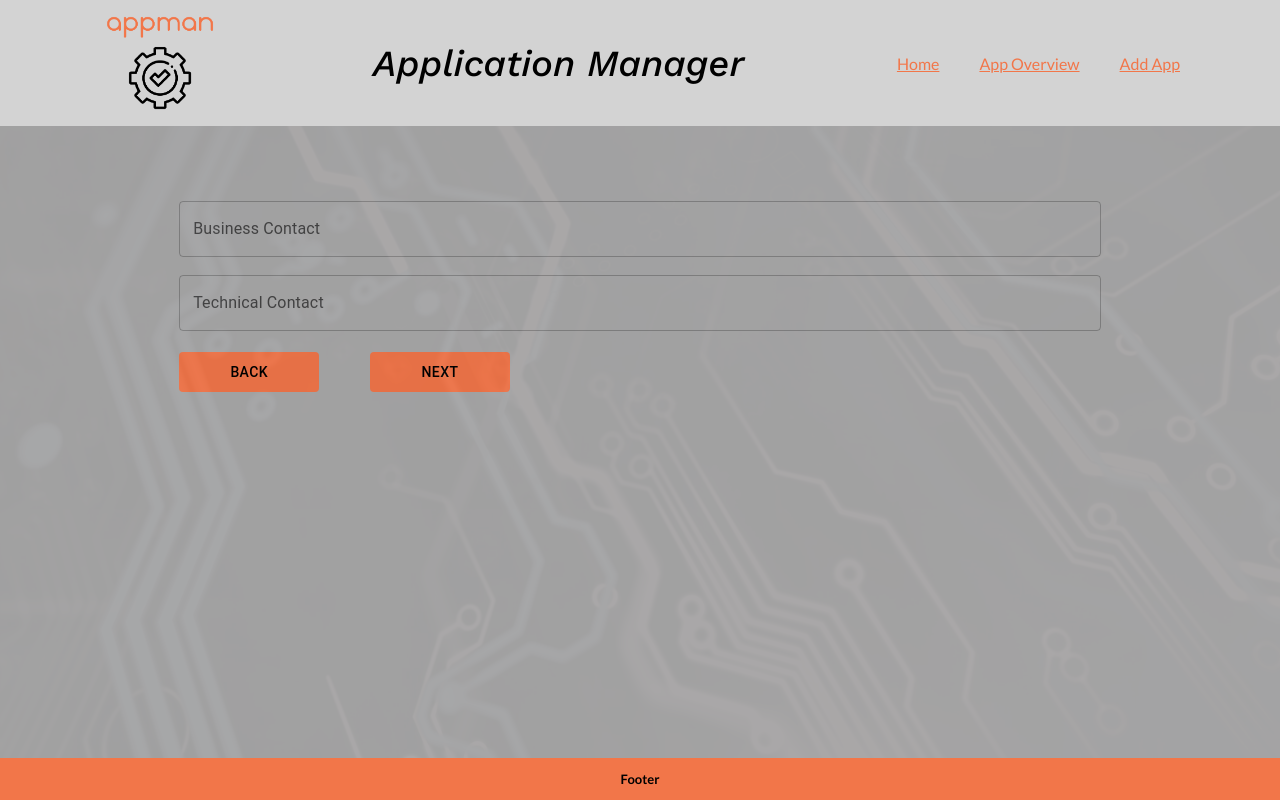
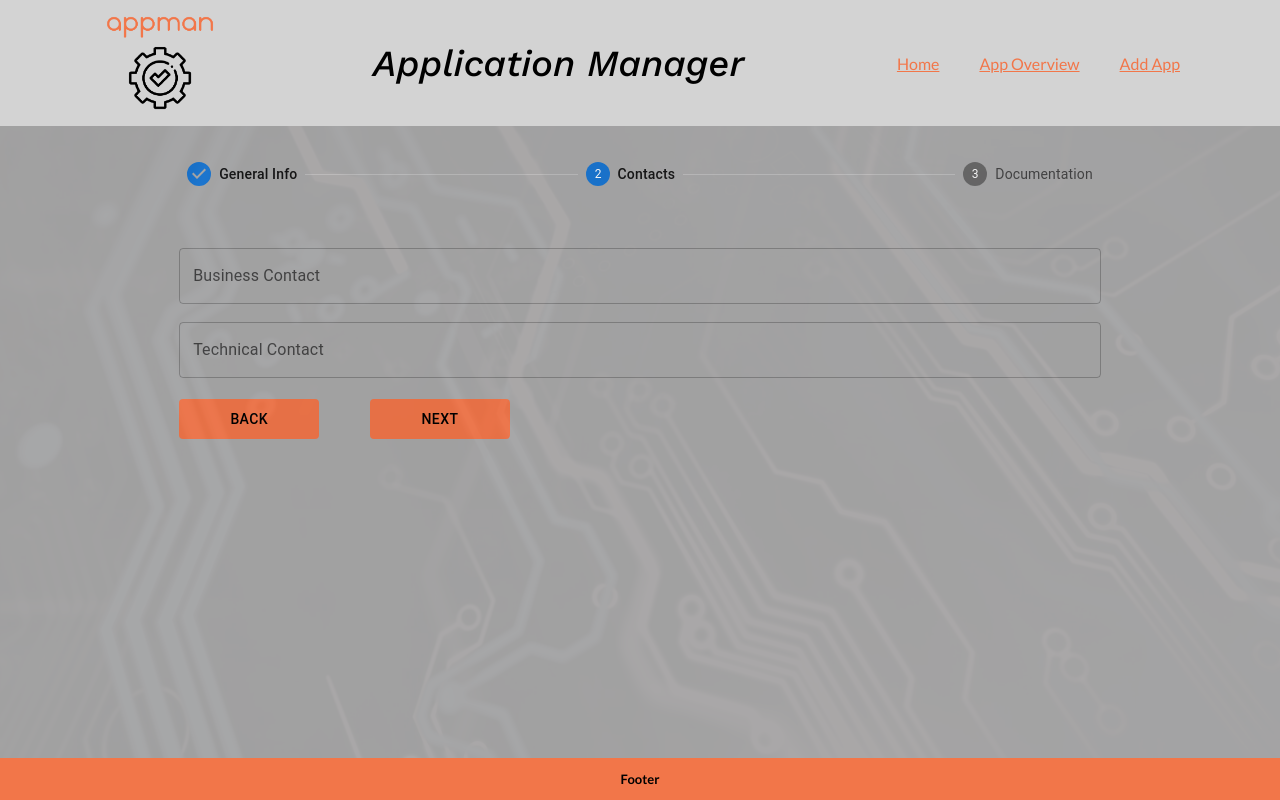
Before and after one commit to nikeskin/application-manager, a React (Create React App) app in the folder frontend/: page /add-app in a window 1280 px wide. Both pictures are taken after a click on the button "NEXT". Built offline with nearby package versions, Linux system fonts and the light colour scheme.

Commit message:
Finalize basic frontend for user story3

```diff
--- a/frontend/package.json
+++ b/frontend/package.json
@@ -44,5 +44,8 @@
       "last 1 safari version"
     ]
   },
-  "proxy": "http://localhost:8080"
+  "proxy": "http://localhost:8080",
+  "devDependencies": {
+    "react-toastify": "^8.1.0"
+  }
 }
--- a/frontend/src/components/FinalSubmitButton.js
+++ b/frontend/src/components/FinalSubmitButton.js
@@ -1,16 +1,22 @@
 import Button from "@mui/material/Button";
 import styled from "styled-components";
+import {addApp} from "../service/backendApi";
+import {useHistory} from "react-router-dom";
 
-export default function FinalSubmitButton() {
+export default function FinalSubmitButton({ appData }) {
 
-    const log = () => {
-        console.log("submitted")
+    const history = useHistory();
+
+
+    const handleClick = () => {
+        console.log(appData)
+        addApp(appData)
+            .then(() => history.push("/overview"))
+            .catch(console.error);
     }
 
     return (
-
-        <MuiButton onClick={log}>Submit</MuiButton>
-
+        <MuiButton onClick={handleClick}>Submit</MuiButton>
     )
 
 }
--- /dev/null
+++ b/frontend/src/components/HorizontalLinearStepper.js
@@ -0,0 +1,51 @@
+import * as React from 'react';
+import Box from '@mui/material/Box';
+import Stepper from '@mui/material/Stepper';
+import Step from '@mui/material/Step';
+import StepLabel from '@mui/material/StepLabel';
+import styled from "styled-components";
+import { createTheme } from "@mui/material";
+
+const steps = ['General Info', 'Contacts', 'Documentation'];
+
+const theme = createTheme({
+    overrides: {
+        MuiStepIcon: {
+            root: {
+                '&$completed': {
+                    color: 'pink',
+                },
+                '&$active': {
+                    color: 'red',
+                },
+            },
+            active: {},
+            completed: {},
+        }
+    }});
+
+export default function HorizontalLinearStepper( { formNumber }) {
+
+            return (
+        <Box style={{padding: "1% 5% 5% 5%"}} sx={{ width: '90%' }}>
+            <Stepper activeStep={formNumber-1}>
+                {steps.map((label, index) => {
+                    const stepProps = {};
+                    const labelProps = {};
+                    return (
+                        <Step key={label} {...stepProps}>
+                            <MuiStepLabel theme={theme} {...labelProps}>{label}</MuiStepLabel>
+                        </Step>
+                    );
+                })}
+            </Stepper>
+        </Box>
+    );
+}
+
+
+const MuiStepLabel = styled(StepLabel)({
+    '& label.Mui-active': {
+        color: '#F27649',
+    }
+})
--- a/frontend/src/components/PageOne.js
+++ b/frontend/src/components/PageOne.js
@@ -2,7 +2,7 @@ import styled from "styled-components";
 import TextField from "@mui/material/TextField";
 import {MenuItem} from "@mui/material";
 
-export default function PageOne({appData, setAppData} ) {
+export default function PageOne({ appData, handleChange } ) {
 
     const appStatus = [
         {
@@ -16,10 +16,6 @@ export default function PageOne({appData, setAppData} ) {
         }
     ];
 
-    const handleChange = (event) => {
-        setAppData({...appData, [event.target.name]: event.target.value})
-    }
-
     return (
         <>
             <MuiTextField value={appData.appName} name="appName" onChange={handleChange} fullWidth label="Application Name" id="appName" />
@@ -28,8 +24,7 @@ export default function PageOne({appData, setAppData} ) {
                 onChange={handleChange}
                 fullWidth
                 style={{marginTop: '2%'}}
-                id="selectStatus"
-                select
+                id="appStatus"
                 label="Application Status"
                 defaultValue="release in progress"
             >
@@ -44,7 +39,7 @@ export default function PageOne({appData, setAppData} ) {
                 name="description"
                 onChange={handleChange}
                 style={{marginTop: '2%'}}
-                id="outlined-multiline-static"
+                id="description"
                 fullWidth
                 label="Description"
                 multiline
--- a/frontend/src/components/PageThree.js
+++ b/frontend/src/components/PageThree.js
@@ -1,15 +1,45 @@
 import styled from "styled-components";
 import TextField from "@mui/material/TextField";
 
-export default function PageThree() {
-
+export default function PageThree({handleChange, appData}) {
 
     return (
         <>
-            <MuiTextField fullWidth label="Application Status" id="appStatus" />
-            <MuiTextField style={{marginTop: '2%'}} fullWidth label="Technical Contact" id="technicalContact" />
+            <MuiTextField
+                name="conceptOfRolesAndRights"
+                onChange={handleChange}
+                fullWidth
+                label="Concept of Roles and Rights"
+                id="conceptOfRolesAndRights"/>
+            <MuiTextField
+                name="supplierContract"
+                onChange={handleChange}
+                style={{marginTop: '2%'}}
+                fullWidth
+                label="Supplier Contract"
+                id="supplierContract"/>
+            <MuiTextField
+                name="technicalDesignConcept"
+                onChange={handleChange}
+                style={{marginTop: '2%'}}
+                fullWidth
+                label="Technical Design Concept"
+                id="technicalDesignConcept"/>
+            <MuiTextField
+                name="testingConcept"
+                onChange={handleChange}
+                style={{marginTop: '2%'}}
+                fullWidth
+                label="Testing Concept"
+                id="testingConcept"/>
+            <MuiTextField
+                name="userHandbook"
+                onChange={handleChange}
+                style={{marginTop: '2%'}}
+                fullWidth
+                label="User Handbook"
+                id="userHandbook"/>
         </>
-
     )
 
 
--- a/frontend/src/components/PageTwo.js
+++ b/frontend/src/components/PageTwo.js
@@ -1,17 +1,28 @@
 import styled from "styled-components";
 import TextField from "@mui/material/TextField";
 
-export default function PageTwo() {
-
+export default function PageTwo({appData, handleChange} ) {
 
     return (
         <>
-            <MuiTextField fullWidth label="Business Contact" id="businessContact" />
-            <MuiTextField style={{marginTop: '2%'}} fullWidth label="Technical Contact" id="technicalContact" />
+            <MuiTextField
+                onChange={handleChange}
+                value={appData.businessContact}
+                name="businessContact"
+                fullWidth
+                label="Business Contact"
+                id="businessContact" />
+            <MuiTextField
+                onChange={handleChange}
+                value={appData.technicalContact}
+                name="technicalContact"
+                style={{marginTop: '2%'}}
+                fullWidth
+                label="Technical Contact"
+                id="technicalContact" />
         </>
 
 )
-
 
 }
 
--- a/frontend/src/pages/AddApp.js
+++ b/frontend/src/pages/AddApp.js
@@ -1,4 +1,4 @@
-import {useEffect, useState} from "react";
+import { useState} from "react";
 import styled from "styled-components";
 import * as React from 'react';
 import Box from '@mui/material/Box';
@@ -8,6 +8,7 @@ import PageTwo from "../components/PageTwo";
 import PreviousPageButton from "../components/PreviousPageButton";
 import PageThree from "../components/PageThree";
 import FinalSubmitButton from "../components/FinalSubmitButton";
+import HorizontalLinearStepper from "../components/HorizontalLinearStepper";
 
 
 export default function AddApp() {
@@ -20,7 +21,7 @@ export default function AddApp() {
         technicalContact: "",
         appStatus: "release in progress",
         documentation: {
-            conceptOfRolesAndRights: null,
+            conceptOfRolesAndRights: "",
             supplierContract: null,
             technicalDesignConcept: null,
             testingConcept: null,
@@ -30,25 +31,34 @@ export default function AddApp() {
         applicationHistory: []
     })
 
+    const handleChange = (event) => {
+        if (formNumber < 3) {
+            setAppData({...appData, [event.target.name]: event.target.value})
+        } else if ( formNumber === 3) {
+            const { documentation } = appData;
+            const newDocumentation = {...documentation, [event.target.name]: event.target.value}
+            setAppData({...appData, documentation: newDocumentation})
+        }
+    }
+
     const renderPage = () => {
         switch (formNumber) {
-            // TODO: Parse App data to prepopulate filled fields
             case 1:
                 return (
                     <Page>
-                        <PageOne appData={appData} setAppData={setAppData}/>
+                        <PageOne handleChange={handleChange} appData={appData}/>
                     </Page>
                 )
             case 2:
                 return (
                     <Page>
-                        <PageTwo appData={appData} setAppData={setAppData}/>
+                        <PageTwo handleChange={handleChange} appData={appData}/>
                     </Page>
                 )
             case 3:
                 return (
                     <Page>
-                        <PageThree appData={appData} setAppData={setAppData}/>
+                        <PageThree handleChange={handleChange} appData={appData}/>
                     </Page>
                 )
 
@@ -57,13 +67,6 @@ export default function AddApp() {
         }
     }
 
-
-    useEffect(() => {
-        renderPage()
-        // Eslint disable next line
-    }, [])
-
-
     return (
         <MuiBox
             sx={{
@@ -71,11 +74,11 @@ export default function AddApp() {
             }}
         >
             <form>
+                <HorizontalLinearStepper formNumber={formNumber}/>
                 {renderPage()}
                 {formNumber >1 && <PreviousPageButton setAppData={setAppData} formNumber={formNumber} setFormNumber={setFormNumber}/> }
-                {formNumber <3 && <NextPageButton appData={appData} setAppData={setAppData} formNumber={formNumber} setFormNumber={setFormNumber}/> }
-                {formNumber === 3 && <FinalSubmitButton /> }
-
+                {formNumber <3 && <NextPageButton setAppData={setAppData} formNumber={formNumber} setFormNumber={setFormNumber}/> }
+                {formNumber === 3 && <FinalSubmitButton appData={appData}/> }
             </form>
 
         </MuiBox>
@@ -91,7 +94,7 @@ const MuiBox = styled(Box)`
   && {
     background-color: darkgrey;
     opacity: 95%;
-    padding-top: 5%;
+    padding-top: 2%;
     padding-right: 10%;
     padding-left: 10%;
   }
--- a/frontend/src/service/backendApi.js
+++ b/frontend/src/service/backendApi.js
@@ -6,8 +6,6 @@ export const getApps = () => {
         .get("api/overview")
         .then(response => {return response.data;
         })
-
-
 }
 
 export const getAppBy = idObject => {
@@ -18,3 +16,9 @@ export const getAppBy = idObject => {
             return response.data
         })
 }
+
+export const addApp = app => {
+    return axios
+        .post(`/api/add-app`)
+        .then(response => response.data)
+}
```
Also changed, not shown: frontend/src/components/NextPageButton.js (+5 -6 lines), 1 other file (tests, documents, lock files or other folders).
